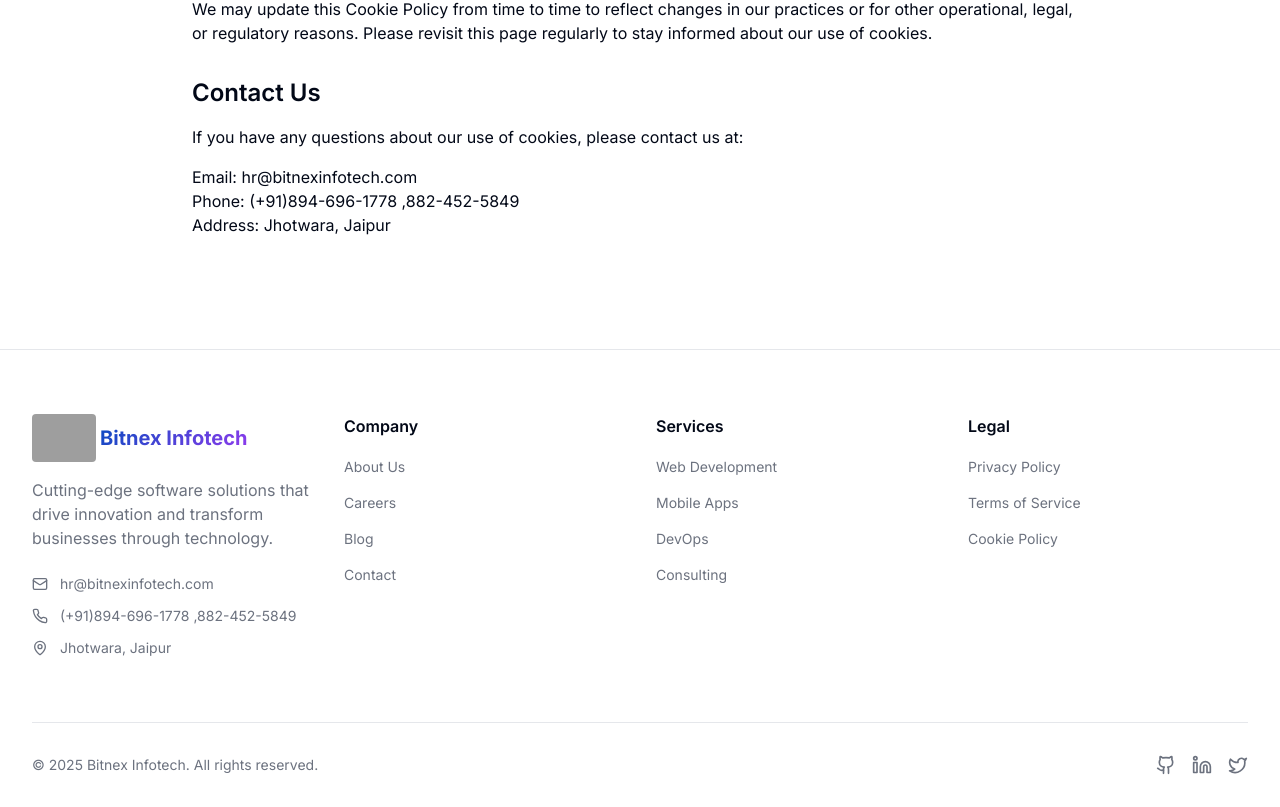
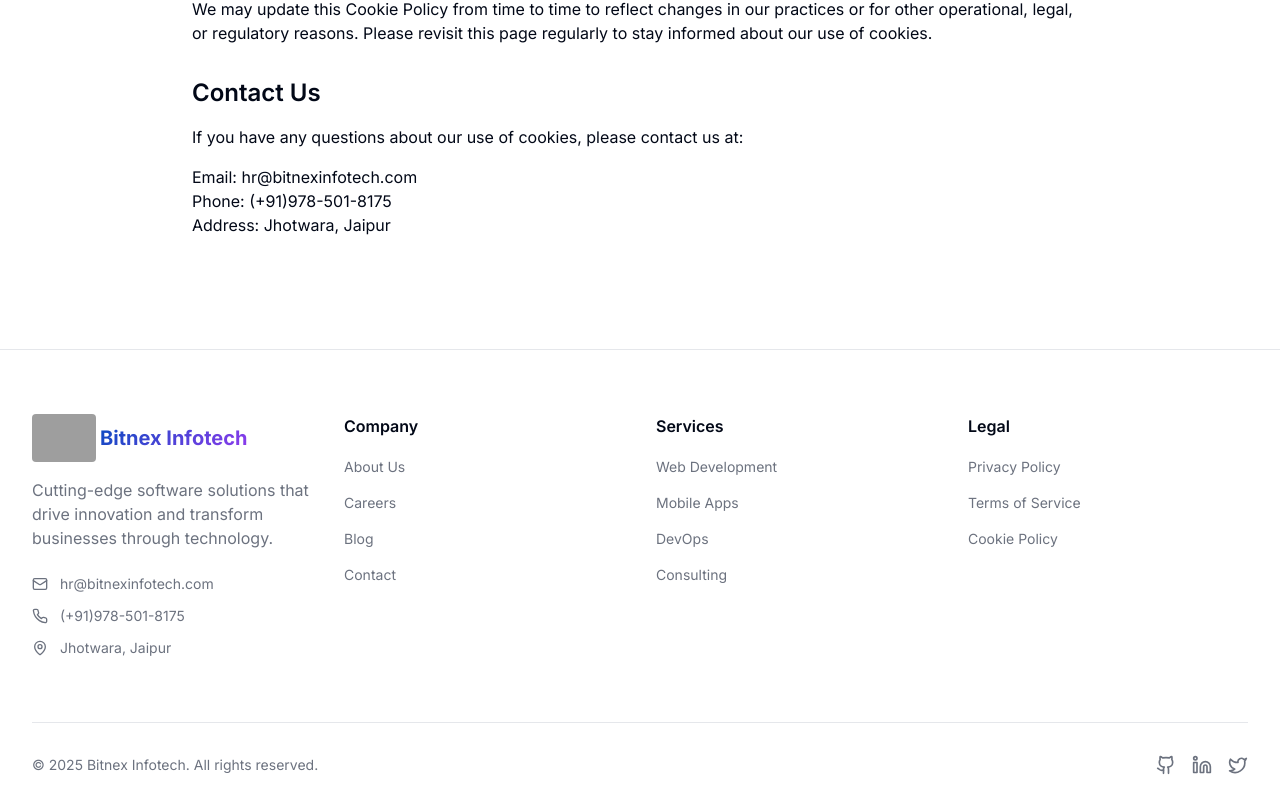
Before and after one commit to Mohit93soni/nextjs-bitnex, a Next.js app: page /cookies in a window 1280 px wide. Shown: the part 2272-3079 px from the top of the page. Built offline with nearby package versions, Linux system fonts and the light colour scheme; grey boxes are pictures that could not be loaded.

Commit message:
more changes

```diff
--- a/package.json
+++ b/package.json
@@ -70,7 +70,7 @@
     "@types/react-dom": "^18.3.0",
     "@types/react-google-recaptcha": "^2.1.9",
     "autoprefixer": "^10.4.21",
-    "eslint": "^8.0.0",
+    "eslint": "^9.39.2",
     "eslint-config-next": "^16.0.0",
     "postcss": "^8.4.35",
     "tailwindcss": "^3.4.11",
--- a/src/app/contact/page.tsx
+++ b/src/app/contact/page.tsx
@@ -126,7 +126,7 @@
     {
       icon: Phone,
       title: "Phone",
-      content: "(+91)882-452-5849",
+      content: "(+91)978-501-8175",
       description: "Mon-Fri from 8am to 6pm",
     },
     {
--- a/src/app/cookies/page.tsx
+++ b/src/app/cookies/page.tsx
@@ -229,7 +229,7 @@
               </p>
               <ul className="list-none mb-4">
                 <li>Email: hr@bitnexinfotech.com</li>
-                <li>Phone: (+91)894-696-1778 ,882-452-5849</li>
+                <li>Phone: (+91)978-501-8175</li>
                 <li>Address: Jhotwara, Jaipur</li>
               </ul>
             </section>
--- a/src/app/privacy/page.tsx
+++ b/src/app/privacy/page.tsx
@@ -132,7 +132,7 @@
               </p>
               <ul className="list-none mb-4">
                 <li>Email: hr@bitnexinfotech.com</li>
-                <li>Phone: (+91)894-696-1778 ,882-452-5849</li>
+                <li>Phone: (+91)978-501-8175</li>
                 <li>Address: Jhotwara, Jaipur</li>
               </ul>
             </section>
--- a/src/app/terms/page.tsx
+++ b/src/app/terms/page.tsx
@@ -152,7 +152,7 @@
               </p>
               <ul className="list-none mb-4">
                 <li>Email: hr@bitnexinfotech.com</li>
-                <li>Phone: (+91)894-696-1778 ,882-452-5849</li>
+                <li>Phone: (+91)978-501-8175</li>
                 <li>Address: Jhotwara, Jaipur</li>
               </ul>
             </section>
--- a/src/components/Footer.tsx
+++ b/src/components/Footer.tsx
@@ -66,7 +66,7 @@
                 </div>
                 <div className="flex items-center space-x-3 text-sm text-muted-foreground">
                   <Phone className="h-4 w-4" />
-                  <span>(+91)894-696-1778 ,882-452-5849</span>
+                  <span>(+91)978-501-8175</span>
                 </div>
                 <div className="flex items-center space-x-3 text-sm text-muted-foreground">
                   <MapPin className="h-4 w-4" />
```
